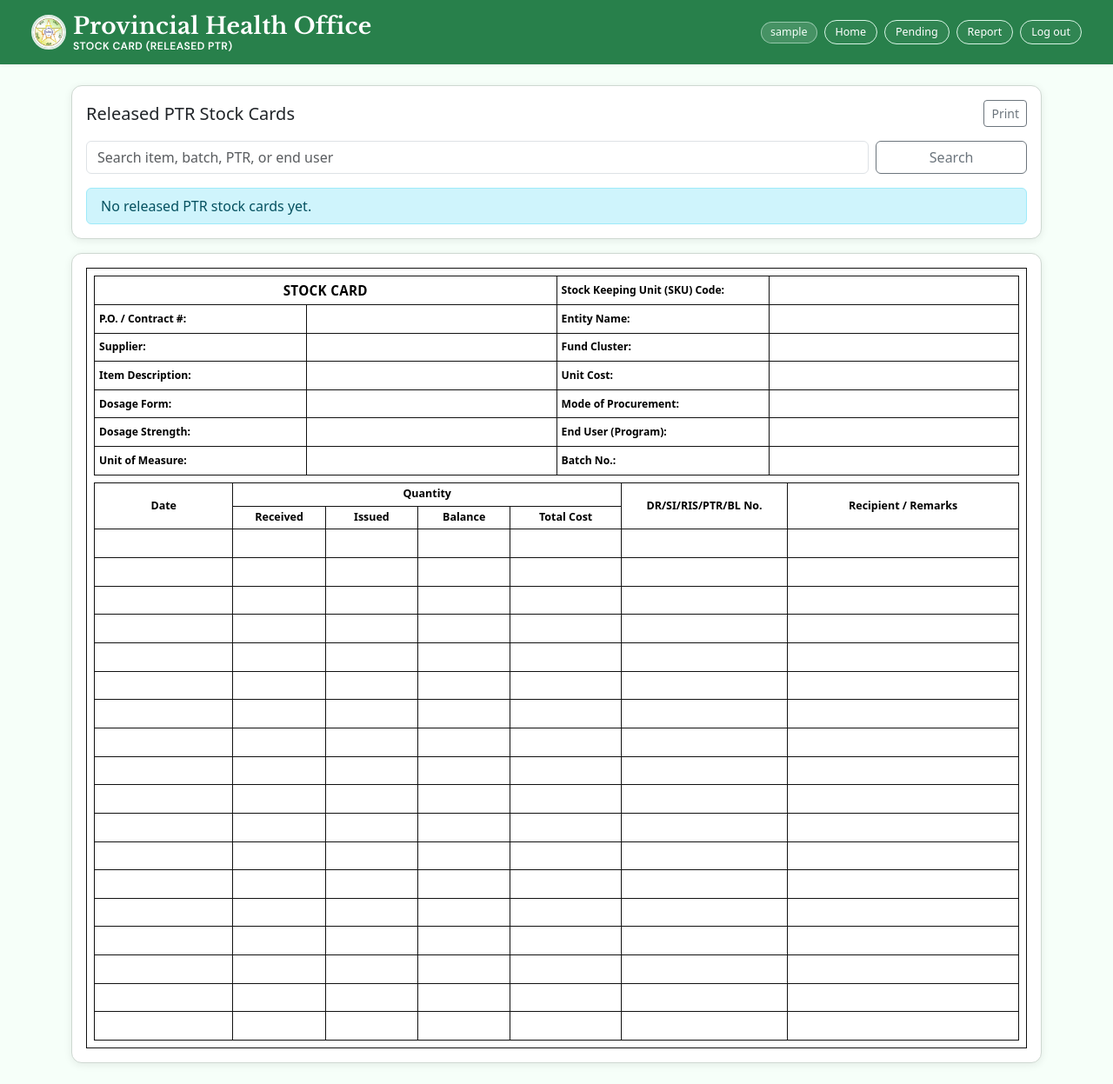
After one commit to Rjcoloquit/Property-Stock-Transfer-Report, a PHP site: page /PTR/stock_card.php in a window 1280 px wide. The commit adds this page. Shown: the whole page at 87% size. Run offline with PHP 8.4, Linux system fonts and the light colour scheme; the visitor is signed in with stand-in values (Sample User, id 1); data that the repository does not hold is empty.

Commit message:
stock cards

```diff
--- a/home.php
+++ b/home.php
@@ -177,6 +177,10 @@ try {
                                     <span class="dashboard-nav-title">Pending Transactions</span>
                                     <span class="dashboard-nav-meta">Release PTR before stock deduction and printing</span>
                                 </a>
+                                <a href="stock_card.php" class="dashboard-nav-link">
+                                    <span class="dashboard-nav-title">Stock Card</span>
+                                    <span class="dashboard-nav-meta">Prepare stock card details and running balances</span>
+                                </a>
                                 <a href="item_list.php" class="dashboard-nav-link">
                                     <span class="dashboard-nav-title">Manage Items</span>
                                     <span class="dashboard-nav-meta">Maintain item descriptions and costs</span>
--- /dev/null
+++ b/stock_card.php
@@ -0,0 +1,335 @@
+<?php
+session_start();
+
+if (empty($_SESSION['user_id'])) {
+    header('Location: login.php');
+    exit;
+}
+
+require_once __DIR__ . '/config/database.php';
+
+$username = $_SESSION['username'] ?? $_SESSION['full_name'] ?? 'User';
+$message = trim((string) ($_GET['msg'] ?? ''));
+$search = trim((string) ($_GET['q'] ?? ''));
+$selectedCardId = isset($_GET['card_id']) ? (int) $_GET['card_id'] : 0;
+$error = '';
+
+$cards = [];
+$formData = [
+    'po_contract_no' => '',
+    'supplier' => '',
+    'item_description' => '',
+    'dosage_form' => '',
+    'dosage_strength' => '',
+    'uom' => '',
+    'sku_code' => '',
+    'entity_name' => '',
+    'fund_cluster' => '',
+    'unit_cost' => '',
+    'mode_of_procurement' => '',
+    'end_user_program' => '',
+    'batch_no' => '',
+];
+$ledgerRows = [];
+
+try {
+    $pdo = getConnection();
+    $pdo->exec(
+        'CREATE TABLE IF NOT EXISTS stock_cards (
+            id INT NOT NULL AUTO_INCREMENT,
+            po_contract_no VARCHAR(255) DEFAULT NULL,
+            supplier VARCHAR(255) DEFAULT NULL,
+            item_description TEXT,
+            dosage_form VARCHAR(255) DEFAULT NULL,
+            dosage_strength VARCHAR(255) DEFAULT NULL,
+            uom VARCHAR(100) DEFAULT NULL,
+            sku_code VARCHAR(150) DEFAULT NULL,
+            entity_name VARCHAR(255) DEFAULT NULL,
+            fund_cluster VARCHAR(255) DEFAULT NULL,
+            unit_cost DECIMAL(12,2) DEFAULT NULL,
+            mode_of_procurement VARCHAR(255) DEFAULT NULL,
+            end_user_program VARCHAR(255) DEFAULT NULL,
+            batch_no VARCHAR(120) DEFAULT NULL,
+            ledger_rows LONGTEXT,
+            item_key VARCHAR(400) DEFAULT NULL,
+            source_type VARCHAR(30) NOT NULL DEFAULT "manual",
+            created_by VARCHAR(150) DEFAULT NULL,
+            created_at TIMESTAMP NULL DEFAULT CURRENT_TIMESTAMP,
+            PRIMARY KEY (id)
+        ) ENGINE=InnoDB DEFAULT CHARSET=utf8mb4 COLLATE=utf8mb4_0900_ai_ci'
+    );
+    $itemKeyColumnStmt = $pdo->query("SHOW COLUMNS FROM stock_cards LIKE 'item_key'");
+    if (!$itemKeyColumnStmt || !$itemKeyColumnStmt->fetch()) {
+        $pdo->exec('ALTER TABLE stock_cards ADD COLUMN item_key VARCHAR(400) DEFAULT NULL AFTER ledger_rows');
+    }
+    $sourceTypeColumnStmt = $pdo->query("SHOW COLUMNS FROM stock_cards LIKE 'source_type'");
+    if (!$sourceTypeColumnStmt || !$sourceTypeColumnStmt->fetch()) {
+        $pdo->exec('ALTER TABLE stock_cards ADD COLUMN source_type VARCHAR(30) NOT NULL DEFAULT "manual" AFTER item_key');
+    }
+
+    $params = [];
+    $where = ['source_type = "release"'];
+    if ($search !== '') {
+        $where[] = '(item_description LIKE :q OR batch_no LIKE :q OR po_contract_no LIKE :q OR end_user_program LIKE :q)';
+        $params['q'] = '%' . $search . '%';
+    }
+    $listSql = '
+        SELECT id, po_contract_no, item_description, batch_no, uom, end_user_program, created_at
+        FROM stock_cards
+        WHERE ' . implode(' AND ', $where) . '
+        ORDER BY created_at DESC, id DESC
+    ';
+    $listStmt = $pdo->prepare($listSql);
+    $listStmt->execute($params);
+    $cards = $listStmt->fetchAll();
+
+    if ($selectedCardId <= 0 && !empty($cards)) {
+        $selectedCardId = (int) ($cards[0]['id'] ?? 0);
+    }
+
+    if ($selectedCardId > 0) {
+        $cardStmt = $pdo->prepare('
+            SELECT
+                id,
+                po_contract_no,
+                supplier,
+                item_description,
+                dosage_form,
+                dosage_strength,
+                uom,
+                sku_code,
+                entity_name,
+                fund_cluster,
+                unit_cost,
+                mode_of_procurement,
+                end_user_program,
+                batch_no,
+                ledger_rows
+            FROM stock_cards
+            WHERE id = ? AND source_type = "release"
+            LIMIT 1
+        ');
+        $cardStmt->execute([$selectedCardId]);
+        $selectedCard = $cardStmt->fetch();
+
+        if ($selectedCard) {
+            foreach ($formData as $key => $value) {
+                $formData[$key] = (string) ($selectedCard[$key] ?? '');
+            }
+            $decodedRows = json_decode((string) ($selectedCard['ledger_rows'] ?? ''), true);
+            if (is_array($decodedRows)) {
+                foreach ($decodedRows as $row) {
+                    if (!is_array($row)) {
+                        continue;
+                    }
+                    $ledgerRows[] = [
+                        'entry_date' => (string) ($row['entry_date'] ?? ''),
+                        'received' => (string) ($row['received'] ?? ''),
+                        'issued' => (string) ($row['issued'] ?? ''),
+                        'balance' => (string) ($row['balance'] ?? ''),
+                        'total_cost' => (string) ($row['total_cost'] ?? ''),
+                        'ref_no' => (string) ($row['ref_no'] ?? ''),
+                        'remarks' => (string) ($row['remarks'] ?? ''),
+                    ];
+                }
+            }
+        }
+    }
+} catch (PDOException $e) {
+    $error = 'Unable to load released stock cards right now.';
+}
+
+while (count($ledgerRows) < 18) {
+    $ledgerRows[] = [
+        'entry_date' => '',
+        'received' => '',
+        'issued' => '',
+        'balance' => '',
+        'total_cost' => '',
+        'ref_no' => '',
+        'remarks' => '',
+    ];
+}
+?>
+<!DOCTYPE html>
+<html lang="en">
+<head>
+    <meta charset="UTF-8">
+    <meta name="viewport" content="width=device-width, initial-scale=1.0">
+    <title>Stock Card - Supply</title>
+    <link rel="stylesheet" href="style.css?v=20260219">
+</head>
+<body class="stock-card-page">
+    <header class="navbar navbar-expand-lg navbar-light bg-white app-header px-3 px-md-4">
+        <div class="container-fluid">
+            <span class="navbar-brand mb-0 h6 app-header-title d-flex align-items-center gap-2">
+                <?php if (file_exists(__DIR__ . '/PHO.png')): ?>
+                    <a href="home.php" class="app-header-logo-link" aria-label="Go to homepage">
+                        <img src="PHO.png" alt="Palawan Health Office Logo" class="app-logo-circle" style="height: 40px; width: 40px;">
+                    </a>
+                <?php endif; ?>
+                <span class="d-inline-flex flex-column lh-sm">
+                    <span>Provincial Health Office</span>
+                    <small class="fw-normal" style="font-size: 0.72rem;">Stock Card (Released PTR)</small>
+                </span>
+            </span>
+            <div class="app-header-actions">
+                <span class="app-user-chip"><?= htmlspecialchars($username) ?></span>
+                <a href="home.php" class="btn btn-outline-secondary btn-sm app-header-action-link">Home</a>
+                <a href="pending_transactions.php" class="btn btn-outline-secondary btn-sm app-header-action-link">Pending</a>
+                <a href="report.php" class="btn btn-outline-secondary btn-sm app-header-action-link">Report</a>
+                <a href="logout.php" class="btn btn-outline-secondary btn-sm app-header-action-link">Log out</a>
+            </div>
+        </div>
+    </header>
+
+    <main class="py-4">
+        <div class="container">
+            <div class="card app-card mb-3">
+                <div class="card-body">
+                    <div class="d-flex justify-content-between align-items-center flex-wrap gap-2 mb-3">
+                        <h1 class="h5 mb-0">Released PTR Stock Cards</h1>
+                        <button type="button" class="btn btn-outline-secondary btn-sm stock-card-print-btn" onclick="window.print()">Print</button>
+                    </div>
+
+                    <form method="get" action="stock_card.php" class="row g-2 mb-3">
+                        <div class="col-md-10">
+                            <input type="text" name="q" class="form-control" value="<?= htmlspecialchars($search) ?>" placeholder="Search item, batch, PTR, or end user">
+                        </div>
+                        <div class="col-md-2 d-grid">
+                            <button type="submit" class="btn btn-outline-secondary">Search</button>
+                        </div>
+                    </form>
+
+                    <?php if ($message !== ''): ?>
+                        <div class="alert alert-success py-2 mb-2"><?= htmlspecialchars($message) ?></div>
+                    <?php endif; ?>
+                    <?php if ($error !== ''): ?>
+                        <div class="alert alert-danger py-2 mb-0"><?= htmlspecialchars($error) ?></div>
+                    <?php elseif (empty($cards)): ?>
+                        <div class="alert alert-info py-2 mb-0">No released PTR stock cards yet.</div>
+                    <?php else: ?>
+                        <div class="table-responsive">
+                            <table class="table table-sm table-striped align-middle mb-0">
+                                <thead class="table-light">
+                                    <tr>
+                                        <th>PTR Ref</th>
+                                        <th>Item Description</th>
+                                        <th>Batch</th>
+                                        <th>Unit</th>
+                                        <th>End User</th>
+                                        <th>Updated</th>
+                                        <th class="text-center">Action</th>
+                                    </tr>
+                                </thead>
+                                <tbody>
+                                    <?php foreach ($cards as $card): ?>
+                                        <?php $cardId = (int) ($card['id'] ?? 0); ?>
+                                        <tr>
+                                            <td><?= htmlspecialchars((string) ($card['po_contract_no'] ?? '-')) ?></td>
+                                            <td><?= htmlspecialchars((string) ($card['item_description'] ?? '-')) ?></td>
+                                            <td><?= htmlspecialchars((string) ($card['batch_no'] ?? '-')) ?></td>
+                                            <td><?= htmlspecialchars((string) ($card['uom'] ?? '-')) ?></td>
+                                            <td><?= htmlspecialchars((string) ($card['end_user_program'] ?? '-')) ?></td>
+                                            <td><?= htmlspecialchars((string) ($card['created_at'] ?? '-')) ?></td>
+                                            <td class="text-center">
+                                                <a href="stock_card.php?card_id=<?= $cardId ?>" class="btn btn-outline-secondary btn-sm <?= $cardId === $selectedCardId ? 'active' : '' ?>">Open</a>
+                                            </td>
+                                        </tr>
+                                    <?php endforeach; ?>
+                                </tbody>
+                            </table>
+                        </div>
+                    <?php endif; ?>
+                </div>
+            </div>
+
+            <div class="card app-card">
+                <div class="card-body">
+                    <div class="stock-card-sheet">
+                        <div class="table-responsive">
+                            <table class="table table-bordered table-sm mb-0 stock-card-master-table">
+                                <tbody>
+                                    <tr>
+                                        <td colspan="2" class="stock-card-title-cell">STOCK CARD</td>
+                                        <th class="stock-card-label-cell">Stock Keeping Unit (SKU) Code:</th>
+                                        <td><input type="text" class="stock-card-line-input" value="<?= htmlspecialchars($formData['sku_code']) ?>" readonly></td>
+                                    </tr>
+                                    <tr>
+                                        <th class="stock-card-label-cell">P.O. / Contract #:</th>
+                                        <td><input type="text" class="stock-card-line-input" value="<?= htmlspecialchars($formData['po_contract_no']) ?>" readonly></td>
+                                        <th class="stock-card-label-cell">Entity Name:</th>
+                                        <td><input type="text" class="stock-card-line-input" value="<?= htmlspecialchars($formData['entity_name']) ?>" readonly></td>
+                                    </tr>
+                                    <tr>
+                                        <th class="stock-card-label-cell">Supplier:</th>
+                                        <td><input type="text" class="stock-card-line-input" value="<?= htmlspecialchars($formData['supplier']) ?>" readonly></td>
+                                        <th class="stock-card-label-cell">Fund Cluster:</th>
+                                        <td><input type="text" class="stock-card-line-input" value="<?= htmlspecialchars($formData['fund_cluster']) ?>" readonly></td>
+                                    </tr>
+                                    <tr>
+                                        <th class="stock-card-label-cell">Item Description:</th>
+                                        <td><input type="text" class="stock-card-line-input" value="<?= htmlspecialchars($formData['item_description']) ?>" readonly></td>
+                                        <th class="stock-card-label-cell">Unit Cost:</th>
+                                        <td><input type="text" class="stock-card-line-input text-end" value="<?= htmlspecialchars($formData['unit_cost']) ?>" readonly></td>
+                                    </tr>
+                                    <tr>
+                                        <th class="stock-card-label-cell">Dosage Form:</th>
+                                        <td><input type="text" class="stock-card-line-input" value="<?= htmlspecialchars($formData['dosage_form']) ?>" readonly></td>
+                                        <th class="stock-card-label-cell">Mode of Procurement:</th>
+                                        <td><input type="text" class="stock-card-line-input" value="<?= htmlspecialchars($formData['mode_of_procurement']) ?>" readonly></td>
+                                    </tr>
+                                    <tr>
+                                        <th class="stock-card-label-cell">Dosage Strength:</th>
+                                        <td><input type="text" class="stock-card-line-input" value="<?= htmlspecialchars($formData['dosage_strength']) ?>" readonly></td>
+                                        <th class="stock-card-label-cell">End User (Program):</th>
+                                        <td><input type="text" class="stock-card-line-input" value="<?= htmlspecialchars($formData['end_user_program']) ?>" readonly></td>
+                                    </tr>
+                                    <tr>
+                                        <th class="stock-card-label-cell">Unit of Measure:</th>
+                                        <td><input type="text" class="stock-card-line-input" value="<?= htmlspecialchars($formData['uom']) ?>" readonly></td>
+                                        <th class="stock-card-label-cell">Batch No.:</th>
+                                        <td><input type="text" class="stock-card-line-input" value="<?= htmlspecialchars($formData['batch_no']) ?>" readonly></td>
+                                    </tr>
+                                </tbody>
+                            </table>
+                        </div>
+
+                        <div class="table-responsive mt-2">
+                            <table class="table table-bordered table-sm mb-0 stock-card-ledger-table">
+                                <thead>
+                                    <tr>
+                                        <th rowspan="2" class="stock-col-date">Date</th>
+                                        <th colspan="4" class="text-center">Quantity</th>
+                                        <th rowspan="2" class="stock-col-ref">DR/SI/RIS/PTR/BL No.</th>
+                                        <th rowspan="2" class="stock-col-remarks">Recipient / Remarks</th>
+                                    </tr>
+                                    <tr>
+                                        <th class="stock-col-qty text-center">Received</th>
+                                        <th class="stock-col-qty text-center">Issued</th>
+                                        <th class="stock-col-qty text-center">Balance</th>
+                                        <th class="stock-col-cost text-center">Total Cost</th>
+                                    </tr>
+                                </thead>
+                                <tbody>
+                                    <?php foreach ($ledgerRows as $row): ?>
+                                        <tr>
+                                            <td><input type="text" class="stock-card-line-input" value="<?= htmlspecialchars((string) ($row['entry_date'] ?? '')) ?>" readonly></td>
+                                            <td><input type="text" class="stock-card-line-input text-end" value="<?= htmlspecialchars((string) ($row['received'] ?? '')) ?>" readonly></td>
+                                            <td><input type="text" class="stock-card-line-input text-end" value="<?= htmlspecialchars((string) ($row['issued'] ?? '')) ?>" readonly></td>
+                                            <td><input type="text" class="stock-card-line-input text-end" value="<?= htmlspecialchars((string) ($row['balance'] ?? '')) ?>" readonly></td>
+                                            <td><input type="text" class="stock-card-line-input text-end" value="<?= htmlspecialchars((string) ($row['total_cost'] ?? '')) ?>" readonly></td>
+                                            <td><input type="text" class="stock-card-line-input" value="<?= htmlspecialchars((string) ($row['ref_no'] ?? '')) ?>" readonly></td>
+                                            <td><input type="text" class="stock-card-line-input" value="<?= htmlspecialchars((string) ($row['remarks'] ?? '')) ?>" readonly></td>
+                                        </tr>
+                                    <?php endforeach; ?>
+                                </tbody>
+                            </table>
+                        </div>
+                    </div>
+                </div>
+            </div>
+        </div>
+    </main>
+</body>
+</html>
--- a/style.css
+++ b/style.css
@@ -618,6 +618,139 @@ body {
     justify-content: center;
 }
 
+.stock-card-head-table th {
+    width: 42%;
+    white-space: nowrap;
+    background: #f7fbf8;
+    font-weight: 600;
+}
+
+.stock-card-head-table td,
+.stock-card-head-table th,
+.stock-card-table td,
+.stock-card-table th {
+    vertical-align: middle;
+}
+
+.stock-card-table tfoot th {
+    background: #f7fbf8;
+}
+
+.stock-card-page .app-card {
+    border-color: #ced8d1;
+}
+
+.stock-card-sheet {
+    border: 1px solid #111;
+    background: #fff;
+    padding: 8px;
+}
+
+.stock-card-master-table,
+.stock-card-ledger-table {
+    border-color: #111;
+}
+
+.stock-card-master-table th,
+.stock-card-master-table td,
+.stock-card-ledger-table th,
+.stock-card-ledger-table td {
+    border-color: #111 !important;
+    padding: 0.22rem 0.32rem;
+    vertical-align: middle;
+}
+
+.stock-card-title-cell {
+    text-align: center;
+    font-weight: 700;
+    font-size: 0.95rem;
+    letter-spacing: 0.3px;
+}
+
+.stock-card-label-cell {
+    width: 23%;
+    white-space: nowrap;
+    font-weight: 600;
+    font-size: 0.76rem;
+    background: #fff;
+}
+
+.stock-card-line-input {
+    border: 0;
+    border-bottom: 1px solid transparent;
+    border-radius: 0;
+    width: 100%;
+    min-height: 20px;
+    font-size: 0.76rem;
+    padding: 0 2px;
+    background: transparent;
+}
+
+.stock-card-line-input:focus {
+    outline: none;
+    box-shadow: none;
+    border-bottom-color: #444;
+}
+
+.stock-card-ledger-table thead th {
+    text-transform: none;
+    font-size: 0.78rem;
+    text-align: center;
+    font-weight: 700;
+    background: #fff;
+}
+
+.stock-col-date { width: 15%; }
+.stock-col-qty { width: 10%; }
+.stock-col-cost { width: 12%; }
+.stock-col-ref { width: 18%; }
+.stock-col-remarks { width: 25%; }
+
+.stock-card-totals {
+    display: grid;
+    grid-template-columns: repeat(2, minmax(220px, 1fr));
+    gap: 8px 18px;
+}
+
+.stock-total-item {
+    display: flex;
+    align-items: center;
+    gap: 8px;
+    font-size: 0.8rem;
+}
+
+.stock-total-line {
+    border-bottom: 1px solid #111;
+    flex: 1;
+    min-height: 12px;
+}
+
+@media print {
+    .stock-card-page .app-header,
+    .stock-card-page .stock-card-print-btn {
+        display: none !important;
+    }
+    .stock-card-page main.py-4 {
+        padding-top: 0 !important;
+        padding-bottom: 0 !important;
+    }
+    .stock-card-page .container {
+        max-width: 100% !important;
+        width: 100% !important;
+        padding: 0 !important;
+        margin: 0 !important;
+    }
+    .stock-card-page .card,
+    .stock-card-page .card-body {
+        border: 0 !important;
+        box-shadow: none !important;
+        padding: 0 !important;
+    }
+    .stock-card-sheet {
+        border: 1px solid #111 !important;
+    }
+}
+
 .report-tx-table {
     table-layout: auto;
     margin-bottom: 0;
```
Also changed, not shown: pending_transactions.php (+174 -4 lines).
